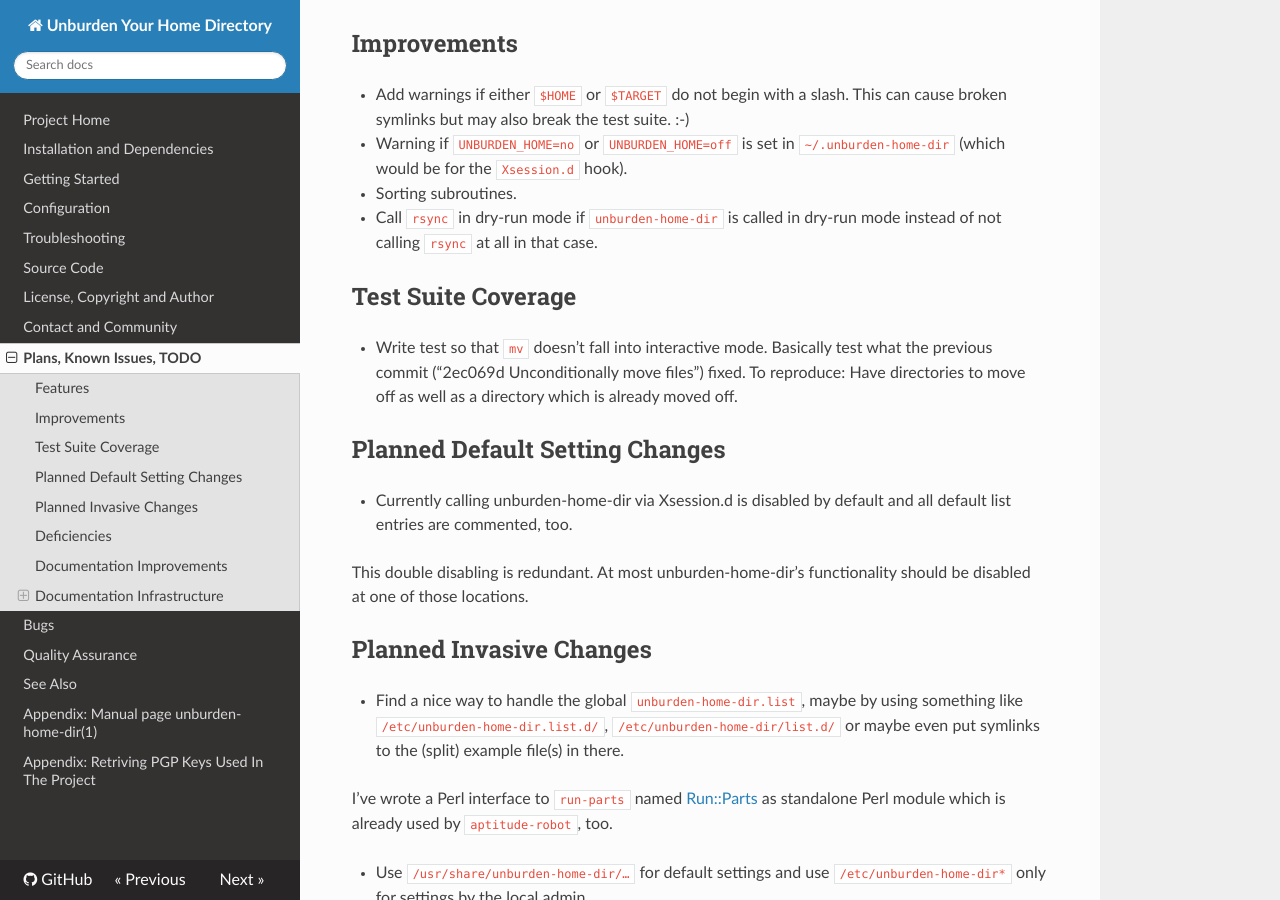
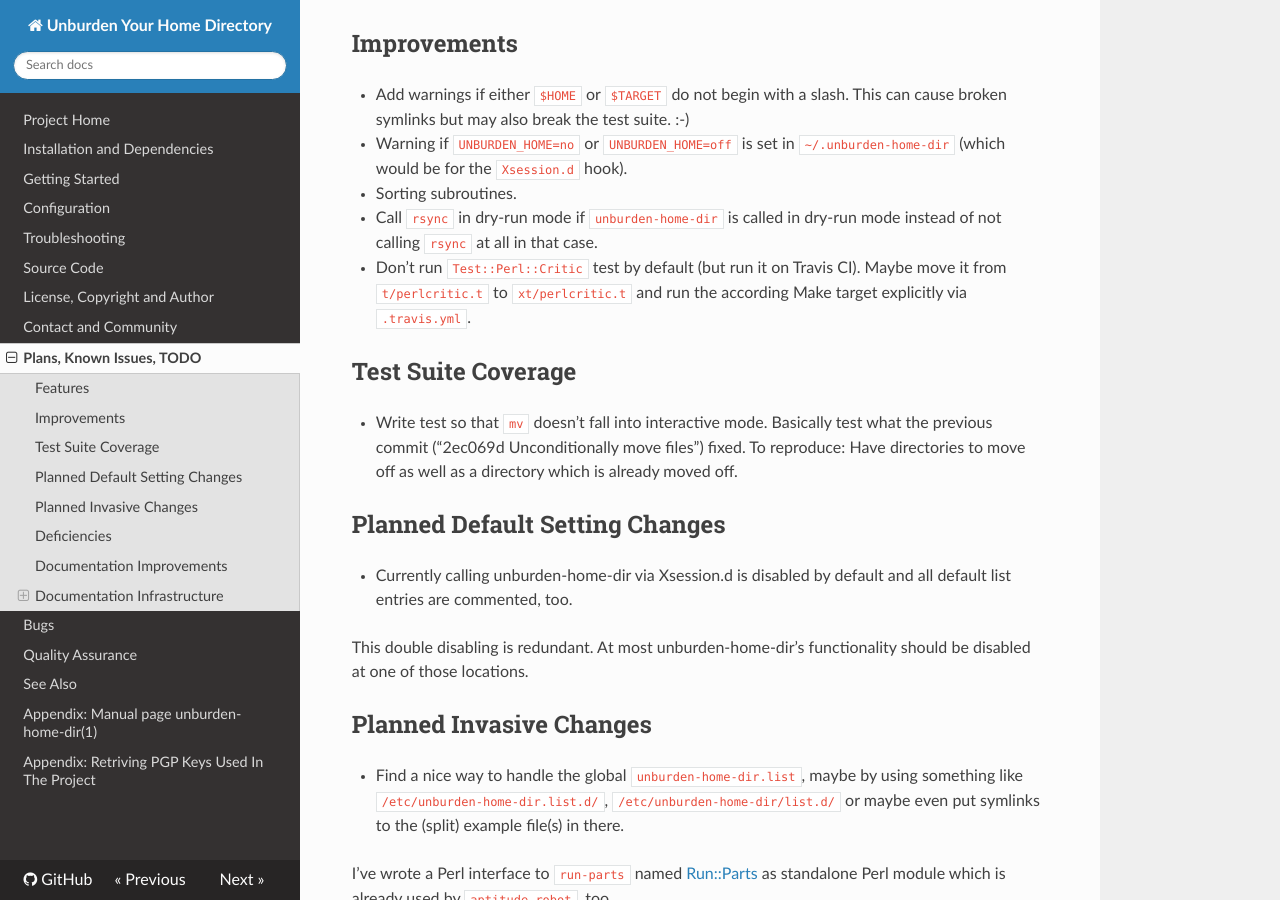
Before and after one commit to xtaran/unburden-home-dir, an MkDocs documentation site: the page built from docs/todo.md, in a window 1280 px wide and 900 px high, scrolled down 578 px. Built offline with MkDocs 1.6.1, drawn with Linux system fonts in a browser that asks for light colours; nearby versions of some CDN libraries; old or Windows-style settings are respelled for this version of MkDocs.

Commit message:
Document Test::Perl::Critic usage properly

```diff
--- a/docs/todo.md
+++ b/docs/todo.md
@@ -45,6 +45,10 @@ Improvements
 
 * Call `rsync` in dry-run mode if `unburden-home-dir` is called in
   dry-run mode instead of not calling `rsync` at all in that case.
+
+* Don't run `Test::Perl::Critic` test by default (but run it on Travis
+  CI). Maybe move it from `t/perlcritic.t` to `xt/perlcritic.t` and
+  run the according Make target explicitly via `.travis.yml`.
 
 Test Suite Coverage
 -------------------
```
Also changed, not shown: docs/installation.md (+1 -0 lines).
